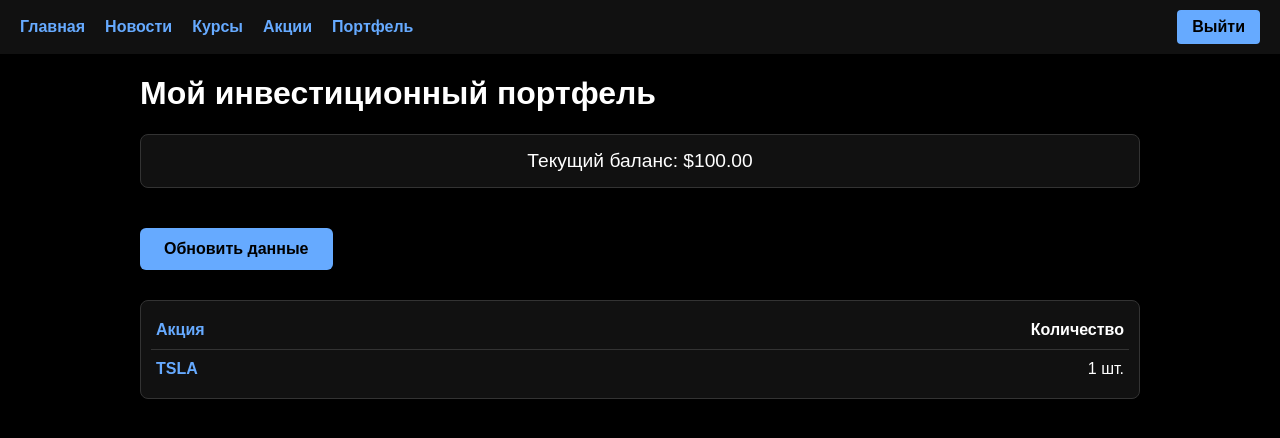
After one commit to froko13/vercel, a Flask app: page /portfile in a window 1280 px wide. The commit adds this page. Shown: the top 438 px of the page. Run offline with Flask 3, Linux system fonts and the light colour scheme; a user stored in the database is signed in.

Commit message:
Add files via upload

```diff
--- a/app/routes.py
+++ b/app/routes.py
@@ -180,3 +180,8 @@ def update_profile():
 @bp.route('/advanced')
 def news1():
     return render_template('news_podrobniy.html')
+
+@bp.route('/portfile', methods=['GET'])
+@login_required
+def portfile ():
+    return render_template('portfile.html')
--- a/templates/index1.html
+++ b/templates/index1.html
@@ -15,6 +15,7 @@
       <a id="tab-news" href="{{url_for('main.news')}}">Новости</a>
       <a id="tab-courses" href="{{url_for('main.courses')}}">Курсы</a>
       <a id="tab-stocks" href="{{url_for('main.plot')}}">Акции</a>
+      <a id="tab-stocks" href="{{url_for('main.portfile')}}">Портфель</a>
     </div>
     <div class="auth-buttons">
       {% if current_user.is_authenticated %}
--- /dev/null
+++ b/templates/portfile.html
@@ -0,0 +1,202 @@
+{% extends "index1.html" %}
+
+{% block content %}
+<head>
+    <meta charset="UTF-8">
+    <meta name="viewport" content="width=device-width, initial-scale=1.0">
+    <title>Портфель акций</title>
+    <style>
+        body {
+            margin: 0;
+            padding: 0;
+            background-color: #000;
+            color: #fff;
+            font-family: Arial, sans-serif;
+        }
+
+        .portfolio-container {
+            max-width: 1000px;
+            margin: 20px auto;
+            padding: 0 20px;
+        }
+
+        .balance-section {
+            background-color: #111;
+            padding: 15px;
+            margin-bottom: 20px;
+            border: 1px solid #333;
+            text-align: center;
+            font-size: 1.2em;
+            border-radius: 8px;
+        }
+
+        .portfolio-list {
+            border: 1px solid #333;
+            padding: 10px;
+            background-color: #111;
+            margin: 10px 0;
+            border-radius: 8px;
+        }
+
+        .portfolio-header {
+            display: flex;
+            justify-content: space-between;
+            padding: 10px 5px;
+            font-weight: bold;
+            border-bottom: 1px solid #333;
+        }
+
+        .stock-item {
+            display: flex;
+            justify-content: space-between;
+            border-bottom: 1px dashed #333;
+            padding: 10px 5px;
+            align-items: center;
+        }
+
+        .stock-item:last-child {
+            border-bottom: none;
+        }
+
+        .stock-symbol {
+            color: #66aaff;
+            font-weight: bold;
+            width: 100px;
+        }
+
+        .stock-quantity {
+            width: 150px;
+            text-align: right;
+        }
+
+        .refresh-btn {
+            background-color: #66aaff;
+            color: #000;
+            border: none;
+            padding: 12px 24px;
+            cursor: pointer;
+            font-weight: 600;
+            border-radius: 6px;
+            transition: all 0.2s;
+            margin: 20px 0;
+            font-size: 1em;
+            display: inline-block;
+            letter-spacing: normal;
+        }
+
+        .refresh-btn:hover {
+            background-color: #5599dd;
+            transform: translateY(-1px);
+            box-shadow: 0 2px 4px rgba(0,0,0,0.2);
+        }
+
+        .loading {
+            text-align: center;
+            color: #7f8c8d;
+            font-style: italic;
+            padding: 20px;
+        }
+
+        .error-message {
+            color: #ff6666;
+            text-align: center;
+            margin: 20px 0;
+            padding: 10px;
+            background-color: #111;
+            border: 1px solid #333;
+            border-radius: 8px;
+        }
+    </style>
+</head>
+<body>
+    <div class="portfolio-container">
+        <h1>Мой инвестиционный портфель</h1>
+
+        <div class="balance-section">
+            Текущий баланс: <span id="balanceDisplay">$0.00</span>
+        </div>
+
+        <button id="refreshBtn" class="refresh-btn">Обновить данные</button>
+
+        <div class="portfolio-list">
+            <div class="portfolio-header">
+                <div class="stock-symbol">Акция</div>
+                <div class="stock-quantity">Количество</div>
+            </div>
+
+            <div id="loadingStocks" class="loading">Загрузка данных портфеля...</div>
+            <div id="stocksList"></div>
+            <div id="errorMessage" class="error-message" style="display: none;"></div>
+        </div>
+    </div>
+
+    <script>
+        document.addEventListener('DOMContentLoaded', function() {
+            loadProfile();
+
+            document.getElementById('refreshBtn').addEventListener('click', function() {
+                loadProfile();
+            });
+        });
+
+        async function loadProfile() {
+            try {
+                // Показываем состояние загрузки
+                document.getElementById('loadingStocks').style.display = 'block';
+                document.getElementById('stocksList').innerHTML = '';
+                document.getElementById('errorMessage').style.display = 'none';
+
+                const response = await fetch('/api/profile', {
+                    method: 'GET',
+                    headers: {'Content-Type': 'application/json'},
+                    credentials: 'include'
+                });
+
+                if (!response.ok) throw new Error('Ошибка сети');
+
+                const data = await response.json();
+                if (data.status === "success") {
+                    // Обновляем баланс
+                    document.getElementById('balanceDisplay').textContent = `$${data.balance.toFixed(2)}`;
+
+                    // Обновляем список акций
+                    const stocksList = document.getElementById('stocksList');
+                    stocksList.innerHTML = '';
+
+                    // Ищем все свойства профиля, которые могут быть акциями
+                    let hasStocks = false;
+
+                    for (const [symbol, quantity] of Object.entries(data.profile)) {
+                        if (symbol === symbol.toUpperCase() && typeof quantity === 'number' && quantity > 0) {
+                            hasStocks = true;
+
+                            const stockItem = document.createElement('div');
+                            stockItem.className = 'stock-item';
+                            stockItem.innerHTML = `
+                                <div class="stock-symbol">${symbol}</div>
+                                <div class="stock-quantity">${quantity} шт.</div>
+                            `;
+                            stocksList.appendChild(stockItem);
+                        }
+                    }
+
+                    document.getElementById('loadingStocks').style.display = 'none';
+
+                    if (!hasStocks) {
+                        stocksList.innerHTML = '<div class="stock-item" style="justify-content: center;">У вас пока нет акций</div>';
+                    }
+
+                    console.log('Профиль загружен:', data);
+                } else {
+                    throw new Error('Ошибка в данных');
+                }
+            } catch (err) {
+                console.error('Ошибка загрузки профиля:', err);
+                document.getElementById('loadingStocks').style.display = 'none';
+                document.getElementById('errorMessage').textContent = 'Не удалось загрузить данные портфеля. Пожалуйста, попробуйте позже.';
+                document.getElementById('errorMessage').style.display = 'block';
+            }
+        }
+    </script>
+</body>
+{% endblock %}
```
Also changed, not shown: templates/plot.html (+84 -27 lines), instance/users.db.
